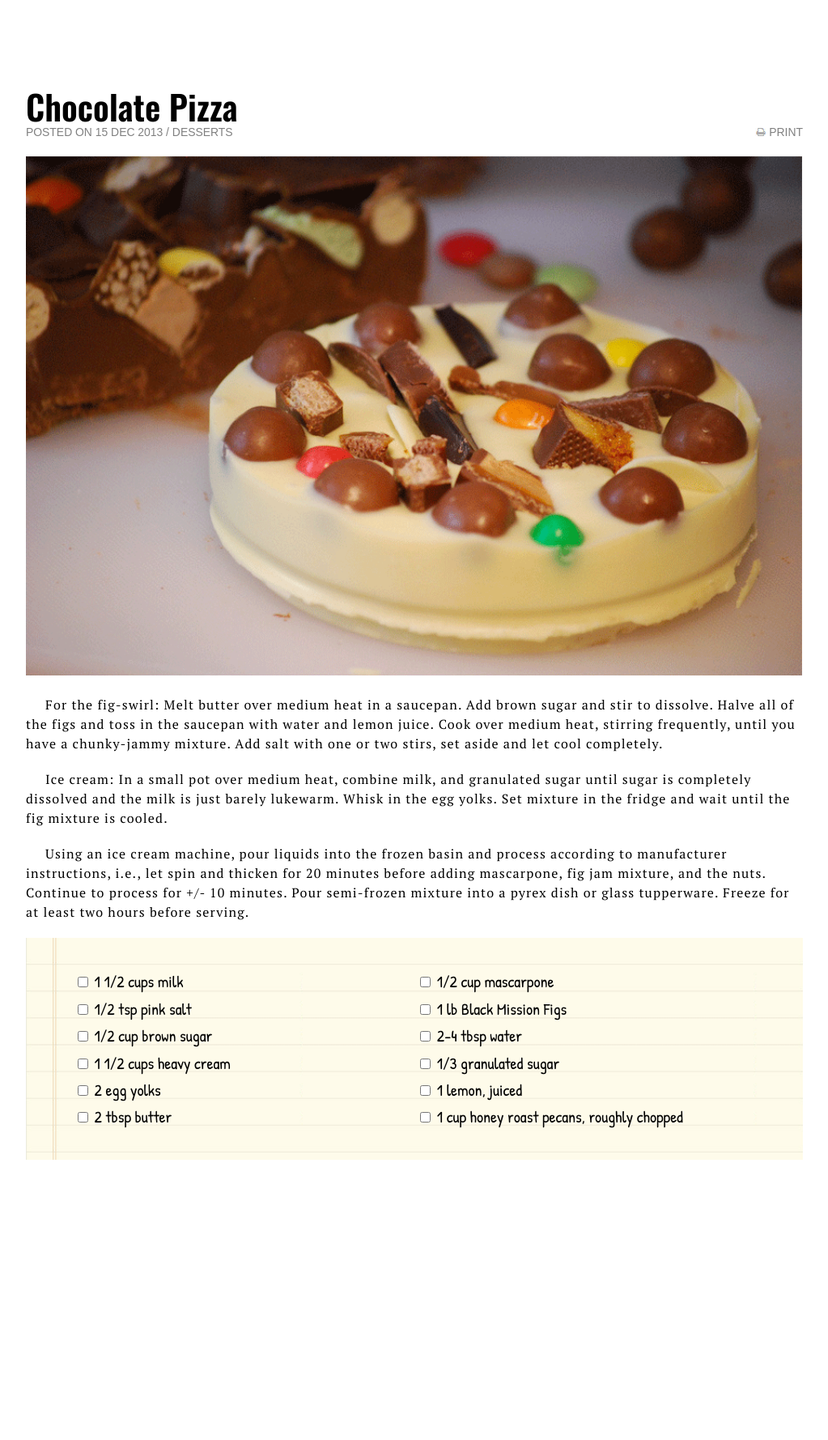
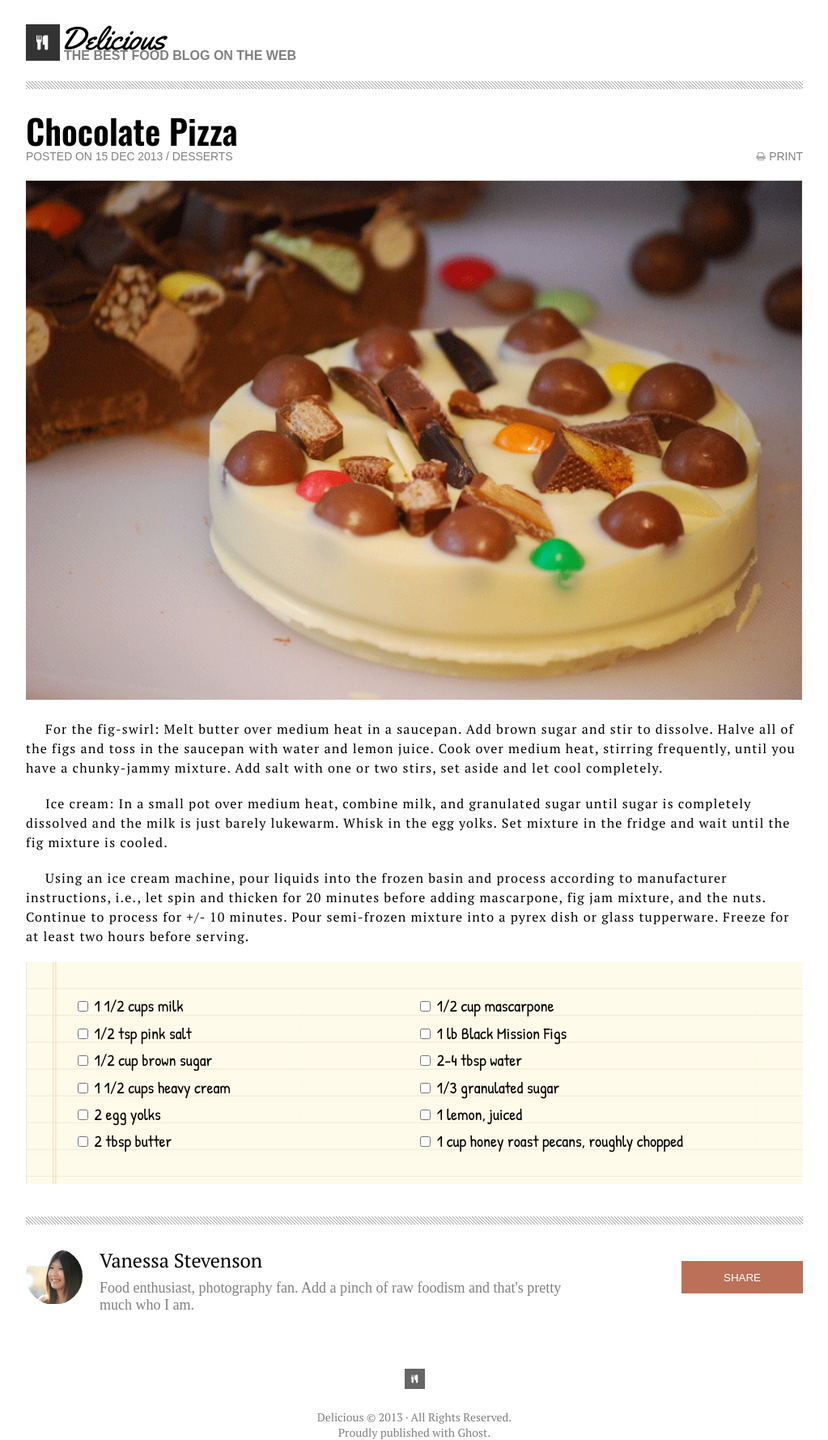
Before and after one commit to MuckT/chocolate-pizza, a plain HTML site: page index.html in a window 1280 px wide. Shown: the whole page at 81% size, without its empty margins (128-1151 px from the left). Before the commit the page ends 1482 px from the top, so only its background shows below. Drawn offline with nearby package versions, Linux system fonts and the light colour scheme; a web font is replaced by a local one.

Commit message:
styles: add styles for header, footer and author info

```diff
--- a/css/styles.css
+++ b/css/styles.css
@@ -55,7 +55,46 @@ body, main, #sales-table {
 header {
   grid-area: header;
   height: 100px;
-  color: white;
+  background-color: white;
+  color: black;
+  display: float;
+}
+
+header img {
+  float: left;
+  margin-top: 30px;
+  margin-bottom: 20px;
+}
+
+header h2 {
+  font-size: 40px;
+  margin-top: 20px;
+  font-family: 'Yellowtail', cursive;
+}
+
+header span {
+  float:left;
+  font-family: 'News Cycle', sans-serif;
+  color: gray;
+  font-weight: bold;
+  margin-top: -15px;
+  margin-left: 5px;
+}
+
+.image-break {
+  background-image: url('../img/hr-img.png');
+  background-repeat: repeat;
+  width: 100%;
+  height: 10px;
+}
+
+/* Main */
+main {
+  grid-area: main;
+  overflow: auto;
+  max-width: 960px;
+  margin: 0 auto 0 auto;
+  scroll-padding-top: 100px !important;
 }
 
 #article-title h1 {
@@ -72,20 +111,12 @@ header {
 
 #article-title {
   display:float;
+  margin-top: 20px;
 }
 
 #print-page {
   float: right;
   display: inline;
-}
-
-/* Main */
-main {
-  grid-area: main;
-  overflow: auto;
-  max-width: 960px;
-  margin: 0 auto 0 auto;
-  scroll-padding-top: 100px !important;
 }
 
 main #hero-image {
@@ -118,6 +149,7 @@ p {
   background-image: url("../img/list-bg.png");
   background-repeat: no-repeat;
   background-size: cover;
+  margin-bottom: 40px;
 }
 
 #ingredients ul {
@@ -132,23 +164,78 @@ p {
   align-items: center;
 }
 
+#author-info {
+  display: float;
+}
+
+#author-info img {
+  float: left;
+  /* margin-top: 30px; */
+  margin: 30px 20px 20px 0px;
+}
+
+#author-info h3 {
+  font-size: 24px;
+  padding-top: 28px;
+  font-family: 'PT Serif', serif;
+}
+
+#author-info span {
+  padding-top: 8px;
+  float: left;
+  font-size: 18px;
+  color: grey;
+  width: 60%;
+}
+
+#author-info button {
+  float: right;
+  width: 150px;
+  height: 40px;
+  background-color: #BC7058;
+  color: white;
+  border-style: unset;
+  margin-top: -15px;
+}
+
+
 /* Footer */
 footer {
   grid-area: footer;
   text-align: center;
+  width: 100% !important;
 }
+
+footer img {
+  width: 25px;
+  height: 25px;
+  display: block;
+  margin: 60px auto 25px auto;
+  opacity: .75;
+}
+
+footer span {
+  color: grey;
+  font-size: 14px;
+  font-family: 'PT Serif', serif;
+}
+
 
 header, footer, main {
   max-width: 960px;
   margin: 0 auto 0 auto;
   width: 100%;
+  padding: 0;
 }
 
 /* Mobile Media Queries*/
 @media (max-width: 480px) {
+  body {
+    padding: 10px;
+  }
+
   main {
     font-size: 16px;
-    padding: 10px;
   }
 
   #ingredients ul {
@@ -157,4 +244,19 @@ header, footer, main {
     grid-gap: 18px;
     margin-left: 35px;
   }
+
+  #author-info button {
+    float: none;
+    display: block;
+    margin: 25px auto;
+    width: 150px;
+    height: 40px;
+    background-color: #BC7058;
+    color: white;
+    border-style: unset;
+  }
+
+  #author-info span {
+    padding-bottom: 50px;
+  }
 }
--- a/index.html
+++ b/index.html
@@ -11,15 +11,20 @@
   <link rel="stylesheet" href="css/reset.css">
   <link rel="stylesheet" href="css/styles.css">
   <link rel="preconnect" href="https://fonts.gstatic.com">
-<link href="https://fonts.googleapis.com/css2?family=Abel&family=News+Cycle&family=Oswald:wght@600&family=PT+Serif:wght@400;700&family=Patrick+Hand&family=Yellowtail&display=swap" rel="stylesheet">
+  <link
+    href="https://fonts.googleapis.com/css2?family=Abel&family=News+Cycle&family=Oswald:wght@600&family=PT+Serif:wght@400;700&family=Patrick+Hand&family=Yellowtail&display=swap"
+    rel="stylesheet">
 
 </head>
 
 <body>
   <header>
-
+    <img src="img/logo.png" alt="Delicious Blog Icon - A Fork & Knife">
+    <h2>Delicious</h2>
+    <span>THE BEST FOOD BLOG ON THE WEB</span>
   </header>
   <main>
+    <div class="image-break"></div>
     <div id="article-title">
       <h1>Chocolate Pizza</h1>
       <span>POSTED ON 15 DEC 2013 / DESSERTS</span>
@@ -42,7 +47,7 @@
     <div id="ingredients">
       <ul>
         <li>
-          <input type="checkbox" name="milk" id="milk">
+          <input type="checkbox" name="milk" id="milk" color="black">
           <label for="milk">1 1/2 cups milk</label>
         </li>
         <li>
@@ -91,10 +96,19 @@
         </li>
       </ul>
     </div>
+    <div class="image-break"></div>
+    <div id="author-info">
+      <img src="/img/van-pic.png" alt="A Picture of the Author Vanessa Stevenson">
+      <h3>Vanessa Stevenson</h3>
+      <span>Food enthusiast, photography fan. Add a pinch of raw foodism and that's pretty much who I am.</span>
+      <button>SHARE</button>
+    </div>
   </main>
   <footer>
+    <img src="img/logo.png" alt="Delicious Blog Icon - A Fork & Knife">
+    <span>Delicious &copy; 2013 &middot; All Rights Reserved.</span><br>
+    <span>Proudly published with Ghost.</span>
   </footer>
-  <script src="js/app.js" async defer></script>
 </body>
 
 </html>
--- a/js/app.js
+++ /dev/null
@@ -1 +0,0 @@
-'use strict';
```
Also changed, not shown: 1 other file.
